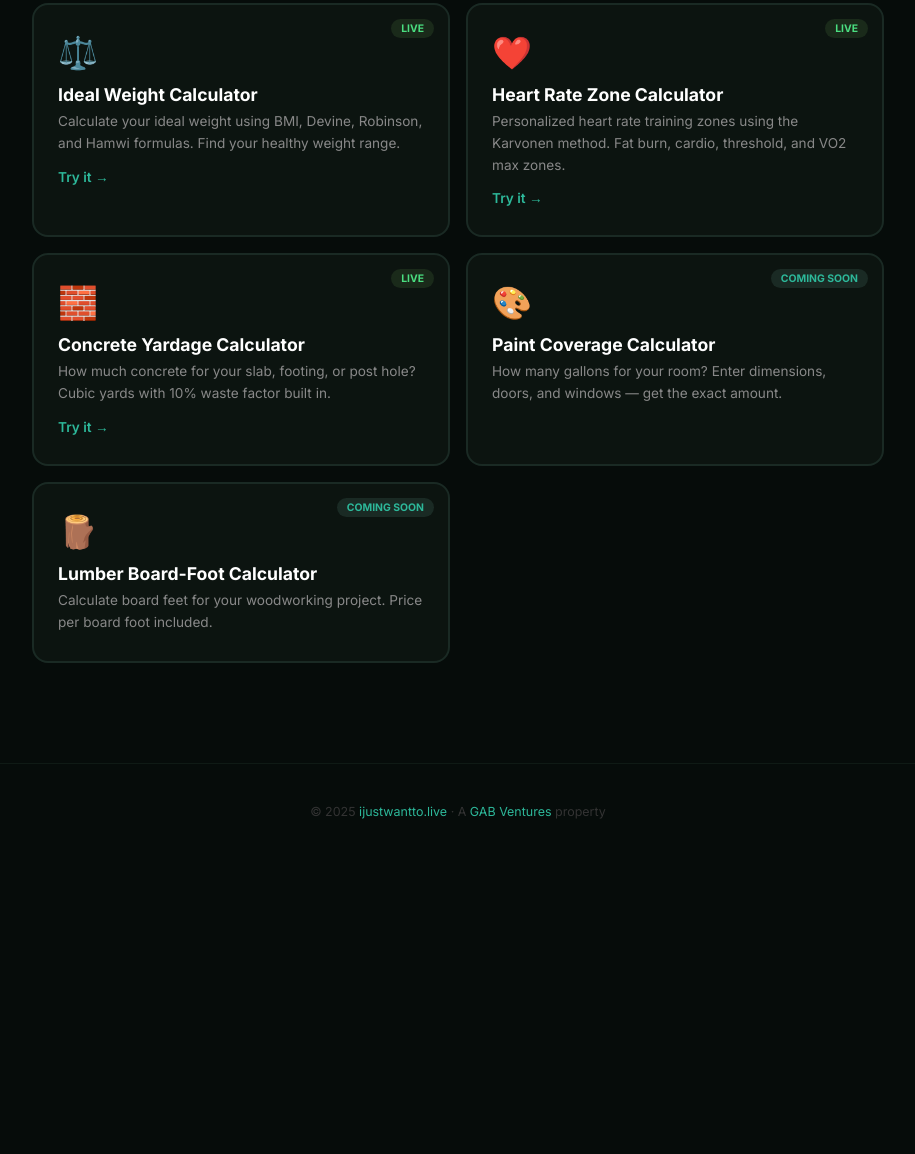
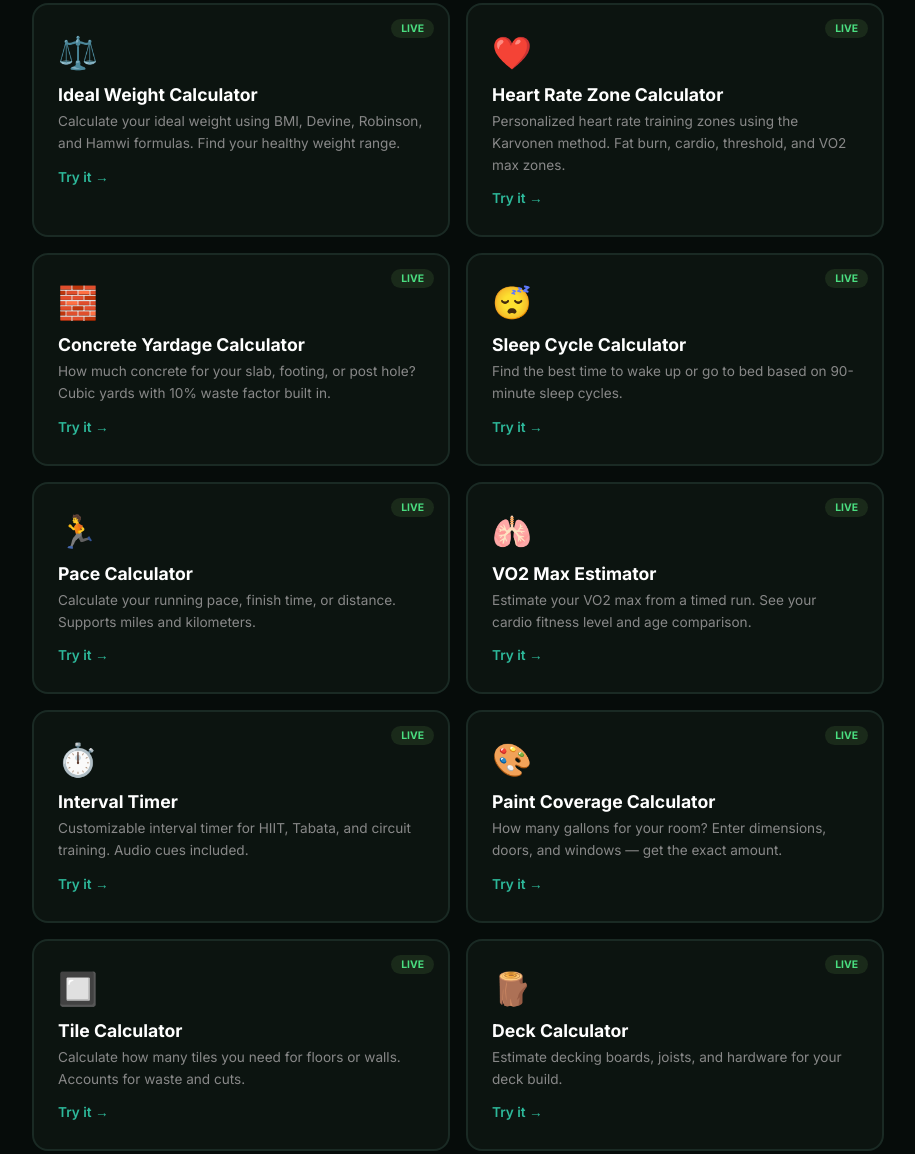
Before and after one commit to GabrielDancause/ijustwantto-live, an Astro site: page / in a window 1280 px wide. Shown: the part 1017-2171 px from the top of the page, without its empty margins (182-1097 px from the left). Before the commit the page ends 1876 px from the top, so only its background shows below. Built offline with nearby package versions, Linux system fonts and the light colour scheme; Astro itself is replaced by a stand-in of ours.

Commit message:
Add 8 new tools as LIVE: sleep cycle, pace, VO2 max, interval timer, paint, tile, deck, gravel

```diff
--- a/src/pages/index.astro
+++ b/src/pages/index.astro
@@ -11,7 +11,14 @@ const tools = [
   { emoji: "⚖️", name: "Ideal Weight Calculator", slug: "/ideal-weight", desc: "Calculate your ideal weight using BMI, Devine, Robinson, and Hamwi formulas. Find your healthy weight range." },
   { emoji: "❤️", name: "Heart Rate Zone Calculator", slug: "/heart-rate-zones", desc: "Personalized heart rate training zones using the Karvonen method. Fat burn, cardio, threshold, and VO2 max zones." },
   { emoji: "🧱", name: "Concrete Yardage Calculator", slug: "/concrete-calculator", desc: "How much concrete for your slab, footing, or post hole? Cubic yards with 10% waste factor built in." },
-  { emoji: "🎨", name: "Paint Coverage Calculator", desc: "How many gallons for your room? Enter dimensions, doors, and windows — get the exact amount.", soon: true },
+  { emoji: "😴", name: "Sleep Cycle Calculator", slug: "/sleep-cycle", desc: "Find the best time to wake up or go to bed based on 90-minute sleep cycles." },
+  { emoji: "🏃", name: "Pace Calculator", slug: "/pace-calculator", desc: "Calculate your running pace, finish time, or distance. Supports miles and kilometers." },
+  { emoji: "🫁", name: "VO2 Max Estimator", slug: "/vo2max-estimator", desc: "Estimate your VO2 max from a timed run. See your cardio fitness level and age comparison." },
+  { emoji: "⏱️", name: "Interval Timer", slug: "/interval-timer", desc: "Customizable interval timer for HIIT, Tabata, and circuit training. Audio cues included." },
+  { emoji: "🎨", name: "Paint Coverage Calculator", slug: "/paint-calculator", desc: "How many gallons for your room? Enter dimensions, doors, and windows — get the exact amount." },
+  { emoji: "🔲", name: "Tile Calculator", slug: "/tile-calculator", desc: "Calculate how many tiles you need for floors or walls. Accounts for waste and cuts." },
+  { emoji: "🪵", name: "Deck Calculator", slug: "/deck-calculator", desc: "Estimate decking boards, joists, and hardware for your deck build." },
+  { emoji: "🪨", name: "Gravel Calculator", slug: "/gravel-calculator", desc: "Calculate tons or cubic yards of gravel for driveways, paths, and landscaping." },
   { emoji: "🪵", name: "Lumber Board-Foot Calculator", desc: "Calculate board feet for your woodworking project. Price per board foot included.", soon: true },
 ];
 ---
```
